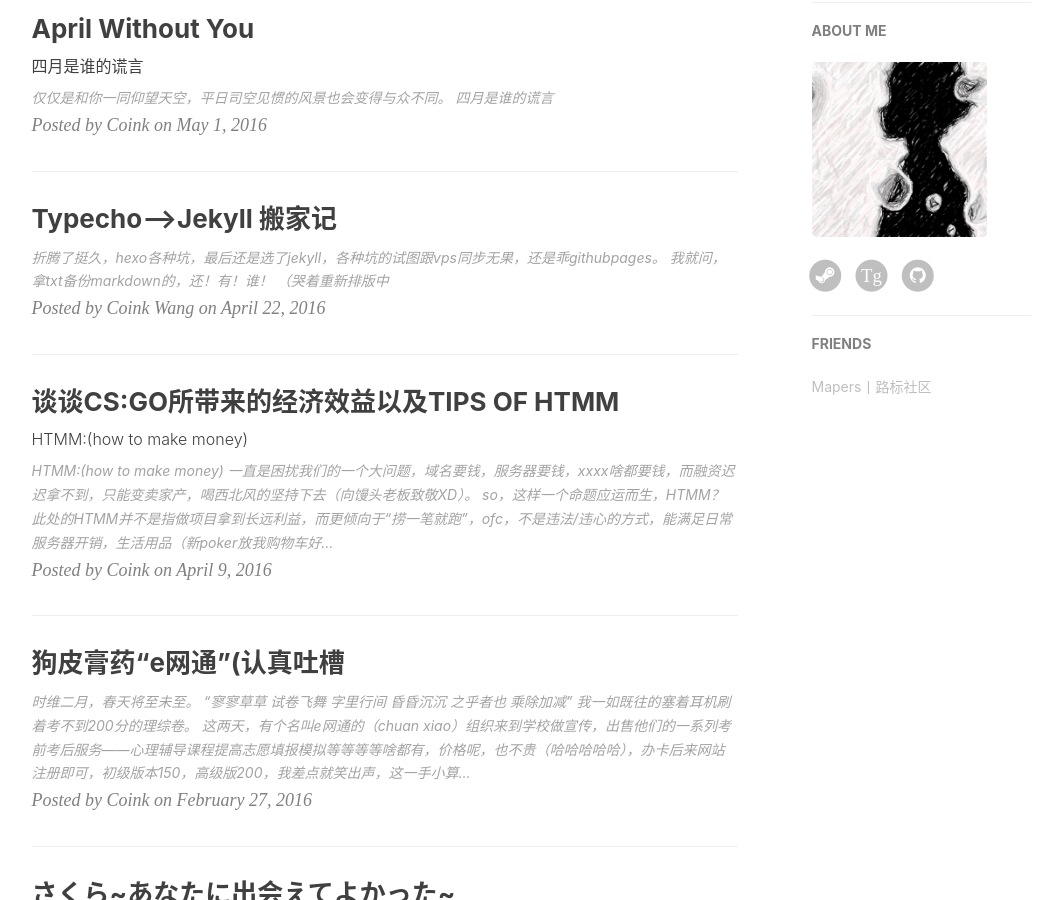
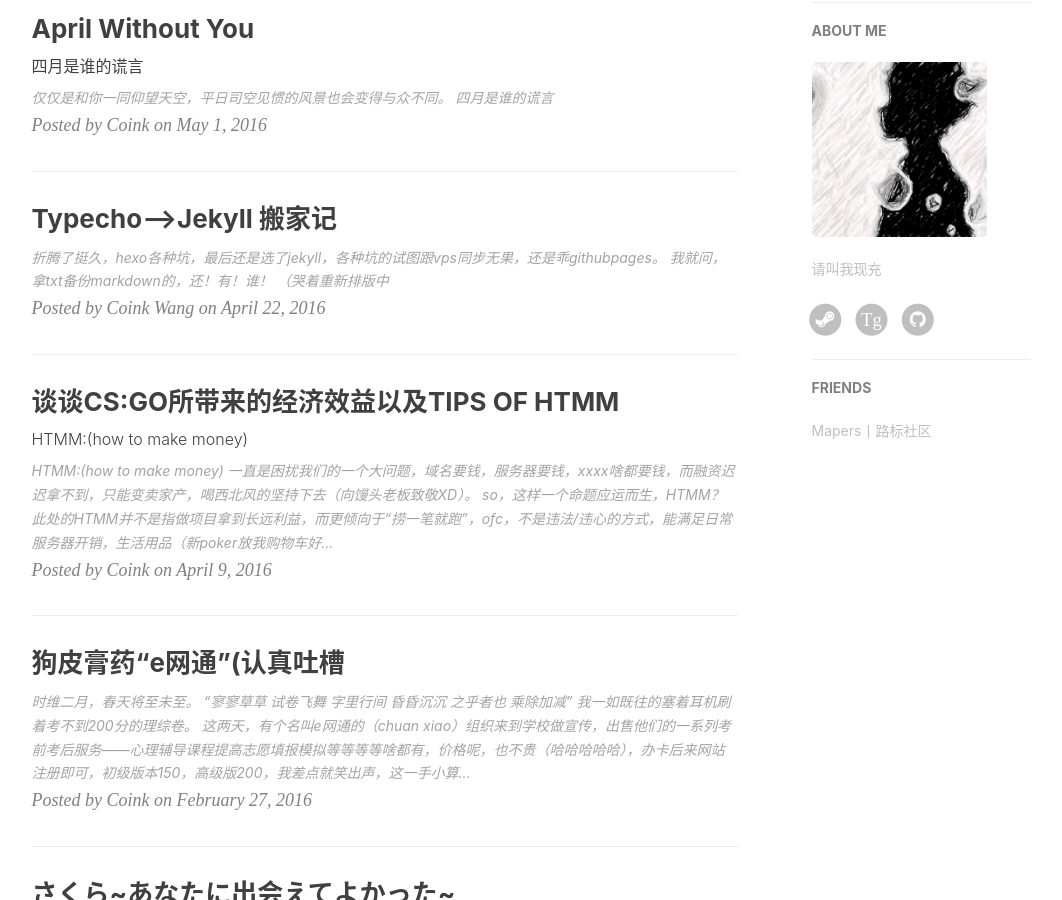
Before and after one commit to CoinkWang/coinkwang.github.com, a Jekyll site: the page built from index.html, in a window 1280 px wide and 900 px high, scrolled down 456 px. Shown: the whole window, without its empty margins (136-1198 px from the left). Built offline with Jekyll 4.4.1, drawn with Linux system fonts in a browser that asks for light colours; nearby versions of some CDN libraries; the list of posts is cut into pages by our own code; comment, search, counter and statistics services are not loaded.

Commit message:
wtf
我才发现我首页没title，这他妈还能忍？

```diff
--- a/_config.yml
+++ b/_config.yml
@@ -1,5 +1,6 @@
 # Site settings
 title: Coink丨Do Boom!
+SEOTitle: Coink丨Do Boom!
 header-img: img/home-bg.jpg
 email: coinkwang@163.com
 description:
@@ -23,7 +24,7 @@
 
 # Sidebar settings
 sidebar: true
-sidebar-about-description:
+sidebar-about-description: 请叫我现充
 sidebar-avatar: /img/avatar.jpg
 
 gems: [jekyll-paginate]
```
